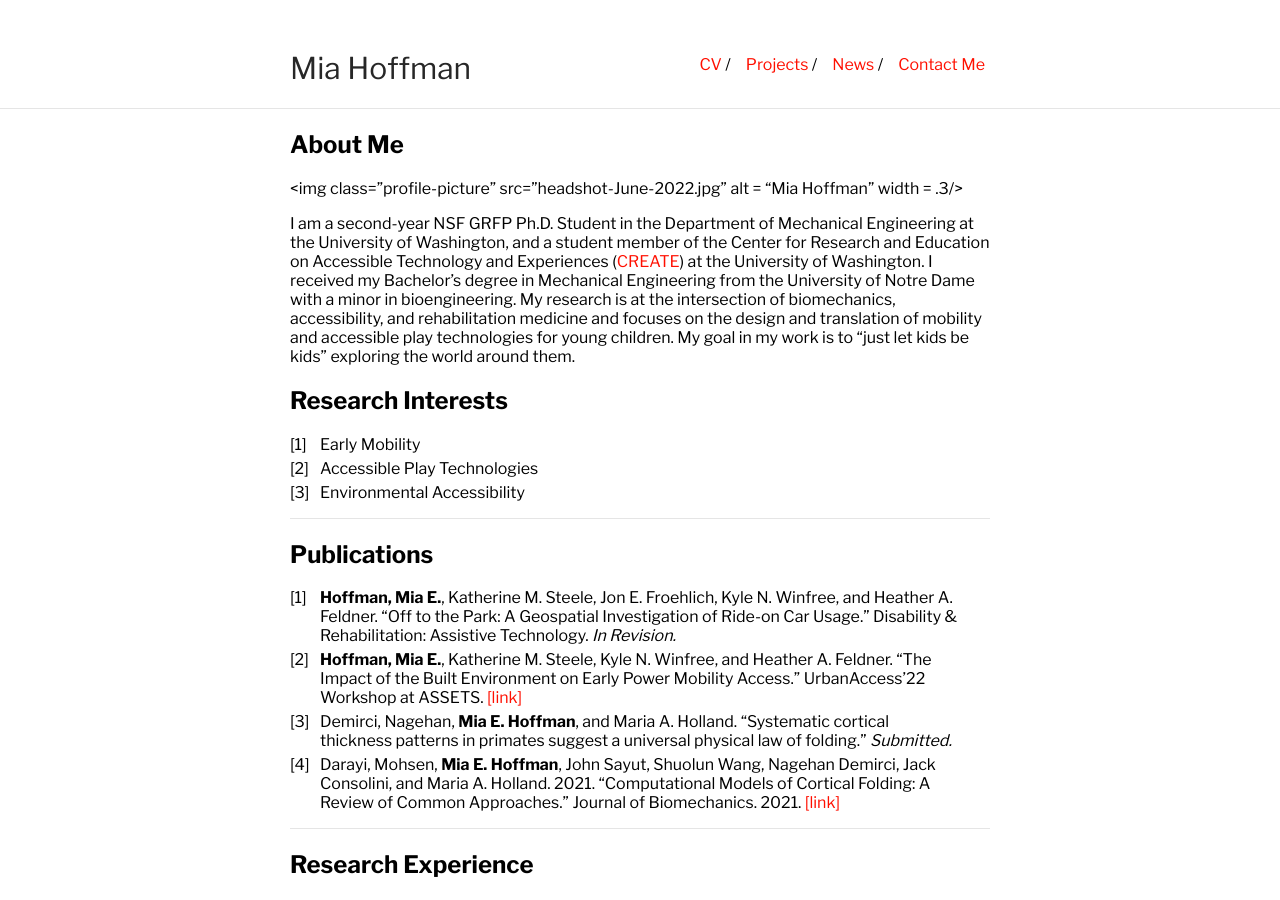
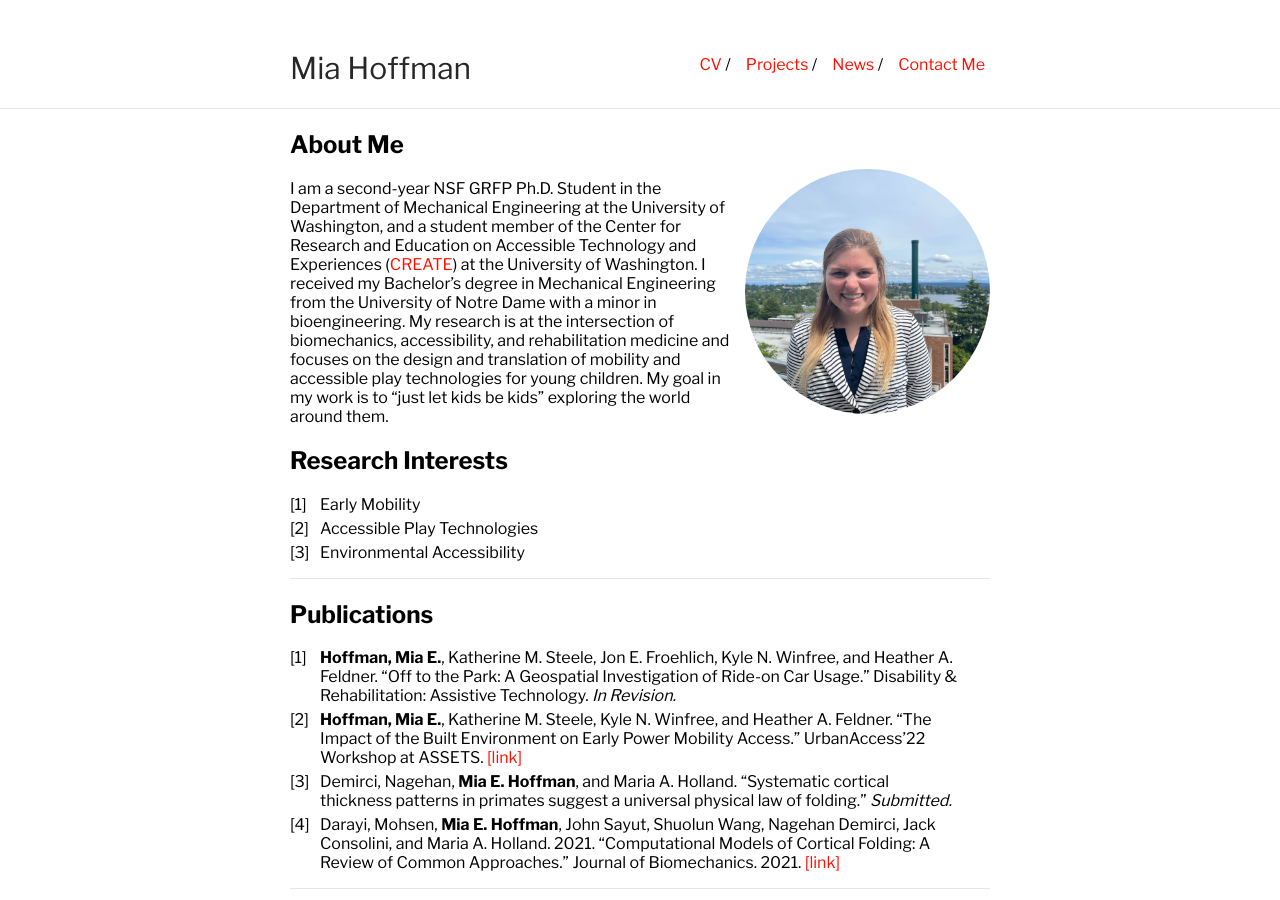
Before and after one commit to miahoffmannd/miahoffmannd.github.io, a Jekyll site: the page built from index.md, in a window 1280 px wide and 900 px high. Built offline with Jekyll 4.4.1, drawn with Linux system fonts in a browser that asks for light colours; our own code applies the rules of GitHub Pages for plain Markdown files; some of the changed lines change nothing that is shown.

Commit message:
Update index.md

```diff
--- a/index.md
+++ b/index.md
@@ -4,7 +4,7 @@ layout: default
 
 ## About Me
 
-<img class="profile-picture" src="headshot-June-2022.jpg" alt = "Mia Hoffman" width = .3/>
+<img class="profile-picture" src="headshot-June-2022.jpg" alt = "Mia Hoffman" width = 30>
 
 I am a second-year NSF GRFP Ph.D. Student in the Department of Mechanical Engineering at the University of Washington, and a student member of the Center for Research and Education on Accessible Technology and Experiences ([CREATE](https://create.uw.edu/)) at the University of Washington. I received my Bachelor's degree in Mechanical Engineering from the University of Notre Dame with a minor in bioengineering. My research is at the intersection of biomechanics, accessibility, and rehabilitation medicine and focuses on the design and translation of mobility and accessible play technologies for young children. My goal in my work is to "just let kids be kids" exploring the world around them.
 
@@ -24,14 +24,14 @@ I am a second-year NSF GRFP Ph.D. Student in the Department of Mechanical Engine
 ---
 ## Research Experience
 #### Biomechanics & Accessibility | _Ability & Innovation Lab, University of Washington | IMPACT Collaboratory, University of Washington_
-- **Co-advisors:** [Kat M. Steele](https://www.me.washington.edu/facultyfinder/kat-m-steele) and [Heather A. Feldner](https://impactco.rehab.washington.edu/team/heather-feldner/)
+- Co-advisors: [Kat M. Steele](https://www.me.washington.edu/facultyfinder/kat-m-steele) and [Heather A. Feldner](https://impactco.rehab.washington.edu/team/heather-feldner/)
 
 
 #### Medical Imaging & Solid Mechanics | _CoMMaND Lab, University of Notre Dame_
-- **Advisor:** [Maria A. Holland](https://engineering.nd.edu/faculty/maria-holland/)
+- Advisor: [Maria A. Holland](https://engineering.nd.edu/faculty/maria-holland/)
 
 #### Auditory Neuroscience & MRI | _Auditory Perception and Cognition Lab, University of Minnesota_
-- **Advisor:** [Andrew Oxenham](https://med.umn.edu/bio/ent-faculty/andrew-oxenham)
+- Advisor: [Andrew Oxenham](https://med.umn.edu/bio/ent-faculty/andrew-oxenham)
 
 #### Auditory Neuroscience & Signal Processing | _Carney Lab, University of Rochester_
 - Advisor: [Laurel H. Carney](https://www.urmc.rochester.edu/people/27094648-laurel-h-carney)
```
